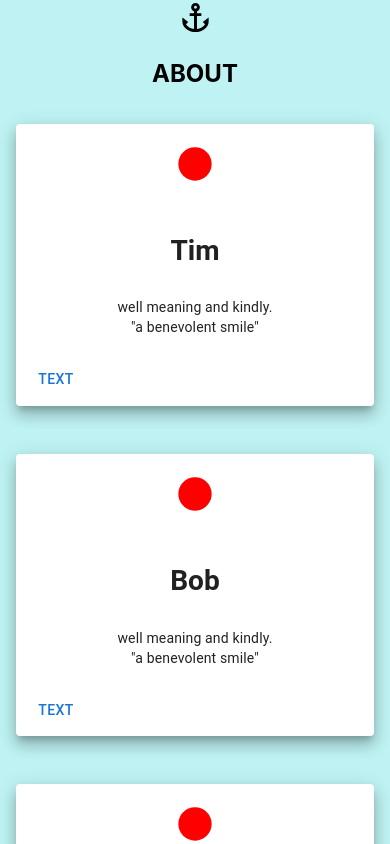
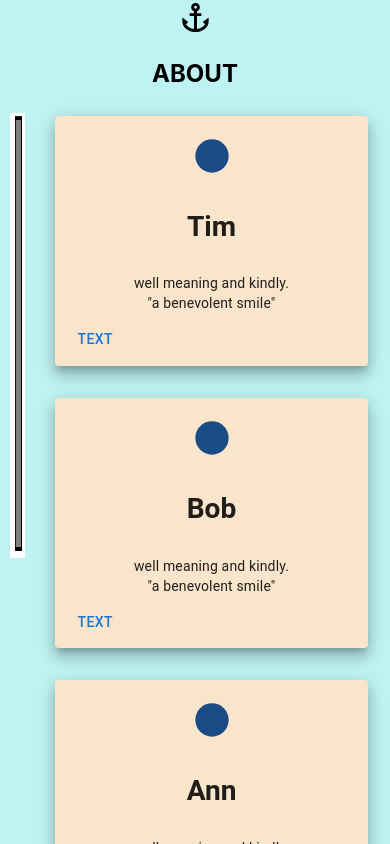
Before and after one commit to sdrann/fridge-notes-app, a React (Create React App) app: page / in a window 390 px wide. Shown: the top 844 px of the page. Built offline with nearby package versions, Linux system fonts and the light colour scheme.

Commit message:
responsive door size and cards

```diff
--- a/src/App.css
+++ b/src/App.css
@@ -37,3 +37,17 @@
         transform: rotate(360deg);
     }
 }
+
+.handle {
+    width: 90%;
+    height: 40%;
+    margin: 5px;
+}
+
+@media screen and (min-width: 900px) {
+    .handle {
+        width: 50%;
+        height: 90%;
+        margin: 5px;
+    }
+}
--- a/src/App.js
+++ b/src/App.js
@@ -16,6 +16,8 @@ import CircleIcon from '@mui/icons-material/Circle';
 import AnchorIcon from '@mui/icons-material/Anchor';
 
 import Note from './Note';
+
+import handle2 from './handle2.png';
 
 const Item = styled(Paper)(({ theme }) => ({
   backgroundColor: theme.palette.mode === 'dark' ? '#91e0ff' : '#cc9cff',
@@ -49,24 +51,6 @@ const a = [
 function App() {
   return (
     <div className="App">
-      {/* <header className="App-header"> */}
-      {/* <Box sx={{ flexGrow: 2 }}>
-      <Grid container spacing={2}>
-        <Grid item xs={12} md={4}>
-          <Item>xs=8</Item>
-        </Grid>
-        <Grid item xs={12} md={8}>
-          <Item>xs=4</Item>
-        </Grid>
-        <Grid item xs={4}>
-          <Item>xs=4</Item>
-        </Grid>
-        <Grid item xs={8}>
-          <Item>xs=8</Item>
-        </Grid>
-      </Grid>
-    </Box> */}
-
 
       <AnchorIcon fontSize='large'></AnchorIcon>
       <container>
@@ -75,6 +59,21 @@ function App() {
       </div>
       </container>
       {/* <Note text="AAAAAAAA"/>   */}
+
+      {/* <Box sx={{justifyContent:"center", margin: '0.3em'}}>
+        <Grid container spacing={2}>
+          <Grid item xs={2} md={2}>
+            <img className='handle' src={handle2}  alt="sss" width='40%' height='100%' />
+          </Grid>
+          </Grid>
+      </Box> */}
+
+      <Box sx={{justifyContent:"center", margin: '0.3em'}}>
+        <Grid container spacing={2}>
+          <Grid item xs={1} md={1}>
+            <img className='handle' src={handle2}  alt="sss" />
+          </Grid>
+          <Grid item xs={11} md={11}>
             <Box sx={{justifyContent:"center"}}>
               <Grid container spacing={2}>
                 {a.map((itemm, index) => (
@@ -88,50 +87,12 @@ function App() {
                 ))}
               </Grid>
             </Box>
+          </Grid>
+        </Grid>
+      </Box>
 
 
 
-
-
-    {/* <div sx={{ margin: "0em" }}>
-
-    <Card sx={{ minWidth: 275, margin: "1em" }}>
-      <CircleIcon style={{color:"red", marginTop: "0.5em"}}></CircleIcon>
-      <CardContent>
-        <Typography variant="h5" component="div">
-          Groceries
-        </Typography>
-        <Typography variant="body2">
-          well meaning and kindly.
-          <br />
-          {'"a benevolent smile"'}
-        </Typography>
-      </CardContent>
-      <CardActions>
-      <Button variant="text">Text</Button>
-      </CardActions>
-    </Card>
-
-    <Card sx={{ minWidth: 275, margin: "1em" }}>
-    <CircleIcon style={{color:"red", marginTop: "0.5em"}}></CircleIcon>
-      <CardContent>
-        <Typography variant="h5" component="div">
-          Groceries
-        </Typography>
-        <Typography variant="body2">
-          well meaning and kindly.
-          <br />
-          {'"a benevolent smile"'}
-        </Typography>
-      </CardContent>
-      <CardActions>
-      <Button variant="text">Text</Button>
-      </CardActions>
-    </Card>
-
-    </div> */}
-
-      {/* </header> */}
     </div>
 
 
--- a/src/Note.css
+++ b/src/Note.css
@@ -5,5 +5,5 @@
 }
 
 .card {
-    background-color: rgb(253, 241, 225);
+    background-color: #f9e5cb !important;
 }
--- a/src/Note.js
+++ b/src/Note.js
@@ -12,9 +12,9 @@ import AnchorIcon from '@mui/icons-material/Anchor';
 function Note(props) {
   return (
     <div className="Note">
-      <Card  className='card' sx={{ width: '100%', maxWidth: 450, margin: "1em", boxShadow: 10 }}>
-        <CircleIcon style={{color:"red", marginTop: "0.5em", fontSize: 40}}></CircleIcon>
-        <CardContent>
+      <Card  className='card' sx={{ backgroundColor:'red', width: '90%', height: '100%', maxWidth: 450, margin: "0.5em", boxShadow: 10 }}>
+        <CircleIcon style={{color:"#194b85", marginTop: "0.5em", fontSize: 40}}></CircleIcon>
+        <CardContent sx={{padding: '0px'}}>
           <Typography variant="h5" component="div">
             <h3>{props.text}</h3>
           </Typography>
--- a/src/index.css
+++ b/src/index.css
@@ -1,13 +1,11 @@
 body {
-  margin: 0;
-  font-family: -apple-system, BlinkMacSystemFont, 'Segoe UI', 'Roboto', 'Oxygen',
-    'Ubuntu', 'Cantarell', 'Fira Sans', 'Droid Sans', 'Helvetica Neue',
-    sans-serif;
-  -webkit-font-smoothing: antialiased;
-  -moz-osx-font-smoothing: grayscale;
+    margin: 0;
+    font-family: -apple-system, BlinkMacSystemFont, 'Segoe UI', 'Roboto', 'Oxygen', 'Ubuntu', 'Cantarell', 'Fira Sans', 'Droid Sans', 'Helvetica Neue', sans-serif;
+    -webkit-font-smoothing: antialiased;
+    -moz-osx-font-smoothing: grayscale;
+    background-color: #bff3f3;
 }
 
 code {
-  font-family: source-code-pro, Menlo, Monaco, Consolas, 'Courier New',
-    monospace;
+    font-family: source-code-pro, Menlo, Monaco, Consolas, 'Courier New', monospace;
 }
```
Also changed, not shown: src/handle2.png (added). Lines whose indentation alone changed are shown as unchanged.
